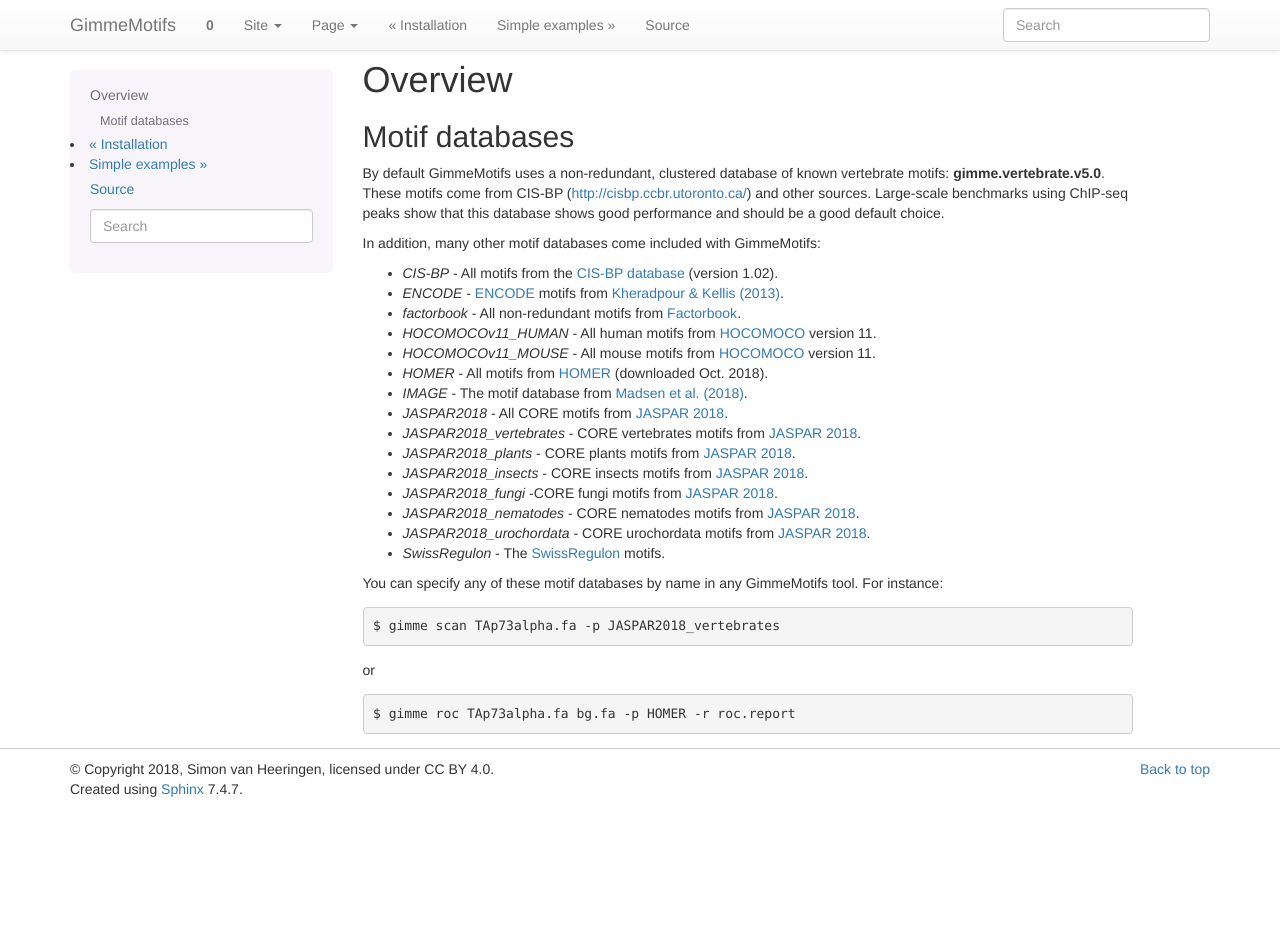
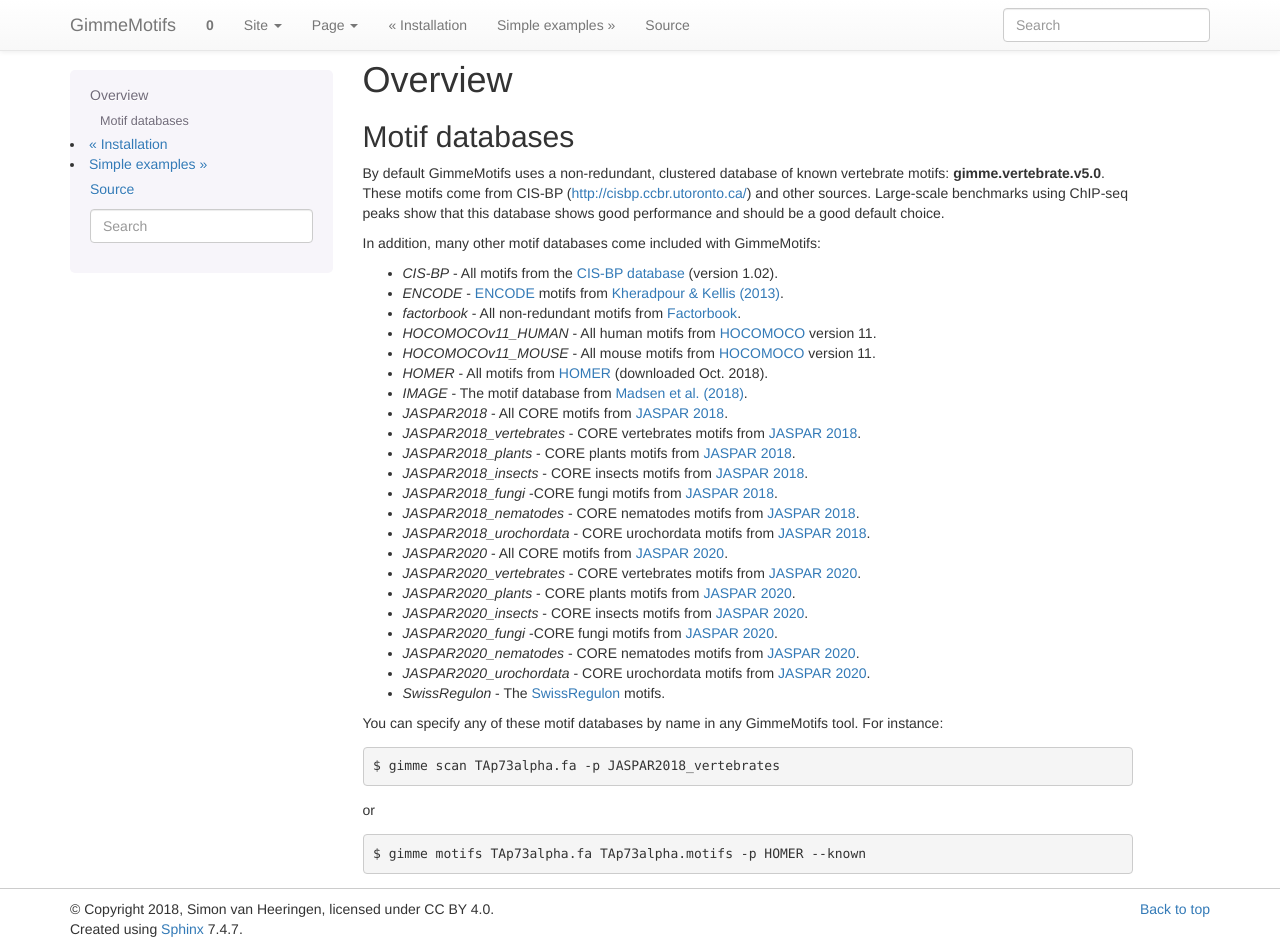
Before and after one commit to vanheeringen-lab/gimmemotifs, a Sphinx documentation site: the page built from docs/overview.rst, in a window 1280 px wide and 949 px high. Built offline with Sphinx 7.4.7, drawn with Linux system fonts in a browser that asks for light colours; pages that are not in the unit, such as notebooks, are missing from menus.

Commit message:
Update overview.rst

```diff
--- a/docs/overview.rst
+++ b/docs/overview.rst
@@ -24,6 +24,13 @@ In addition, many other motif databases come included with GimmeMotifs:
 * `JASPAR2018_fungi` -CORE fungi motifs from `JASPAR 2018`_.
 * `JASPAR2018_nematodes` - CORE nematodes motifs from `JASPAR 2018`_.
 * `JASPAR2018_urochordata` - CORE urochordata motifs from `JASPAR 2018`_.
+* `JASPAR2020` - All CORE motifs from `JASPAR 2020`_.
+* `JASPAR2020_vertebrates` - CORE vertebrates motifs from `JASPAR 2020`_.
+* `JASPAR2020_plants` - CORE plants motifs from `JASPAR 2020`_.
+* `JASPAR2020_insects` - CORE insects motifs from `JASPAR 2020`_.
+* `JASPAR2020_fungi` -CORE fungi motifs from `JASPAR 2020`_.
+* `JASPAR2020_nematodes` - CORE nematodes motifs from `JASPAR 2020`_.
+* `JASPAR2020_urochordata` - CORE urochordata motifs from `JASPAR 2020`_.
 * `SwissRegulon` - The `SwissRegulon`_ motifs.
 
 You can specify any of these motif databases by name in any GimmeMotifs tool. For instance:
@@ -36,7 +43,7 @@ or
 
 ::
 
-    $ gimme roc TAp73alpha.fa bg.fa -p HOMER -r roc.report
+    $ gimme motifs TAp73alpha.fa TAp73alpha.motifs -p HOMER --known
 
 .. _`Kheradpour & Kellis (2013)`: https://dx.doi.org/10.1093/nar/gkt1249
 .. _`Madsen et al. (2018)`: https://dx.doi.org/10.1101/gr.227231.117
@@ -44,6 +51,7 @@ or
 .. _`ENCODE`: http://compbio.mit.edu/encode-motifs/
 .. _`CIS-BP database`: http://cisbp.ccbr.utoronto.ca/
 .. _`JASPAR 2018`: http://jaspar.genereg.net
+.. _`JASPAR 2020`: http://jaspar.genereg.net
 .. _HOMER: http://homer.ucsd.edu/homer/motif/
 .. _HOCOMOCO: http://hocomoco11.autosome.ru/
 .. _`SwissRegulon`: http://swissregulon.unibas.ch/sr/
```
